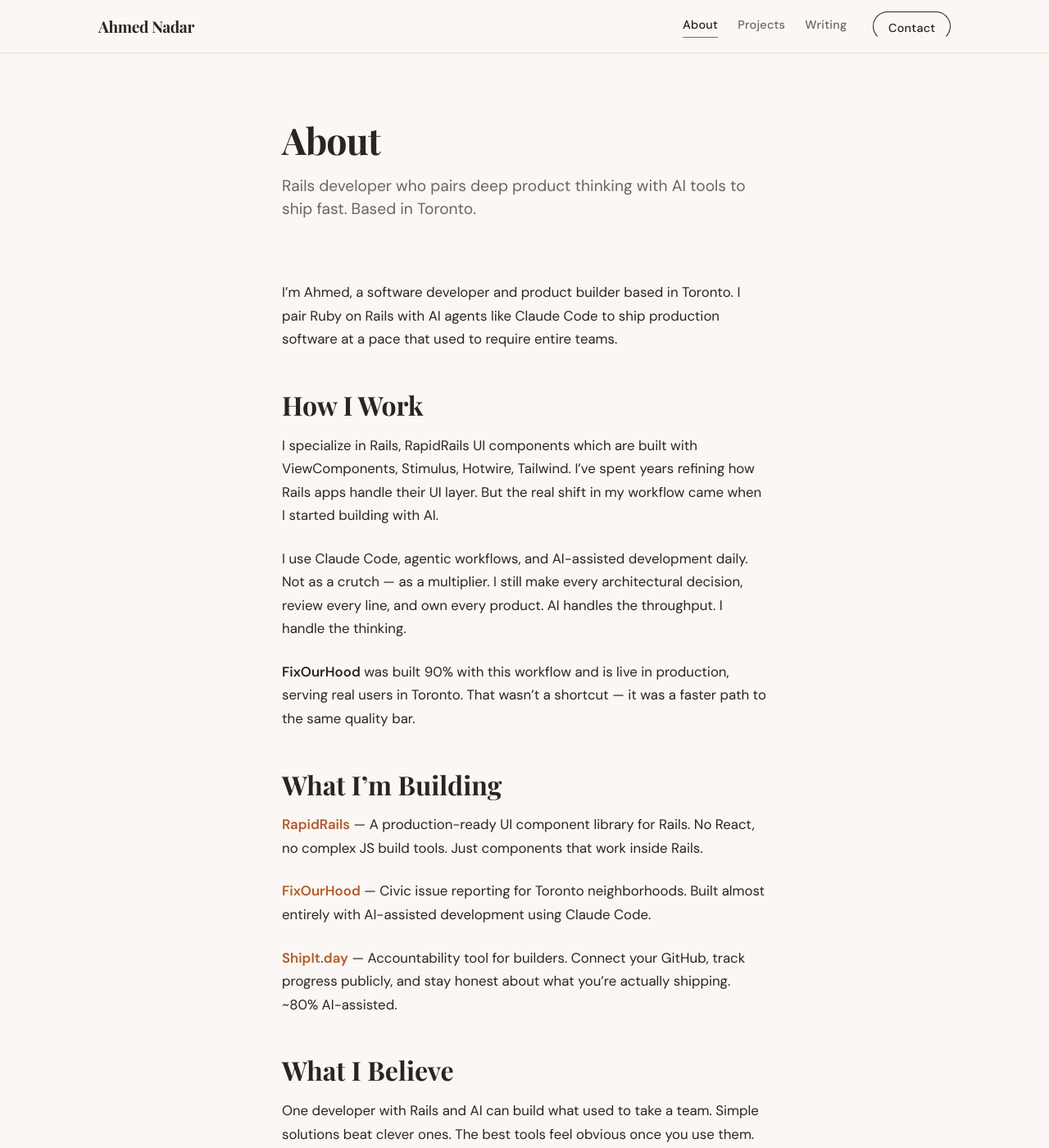
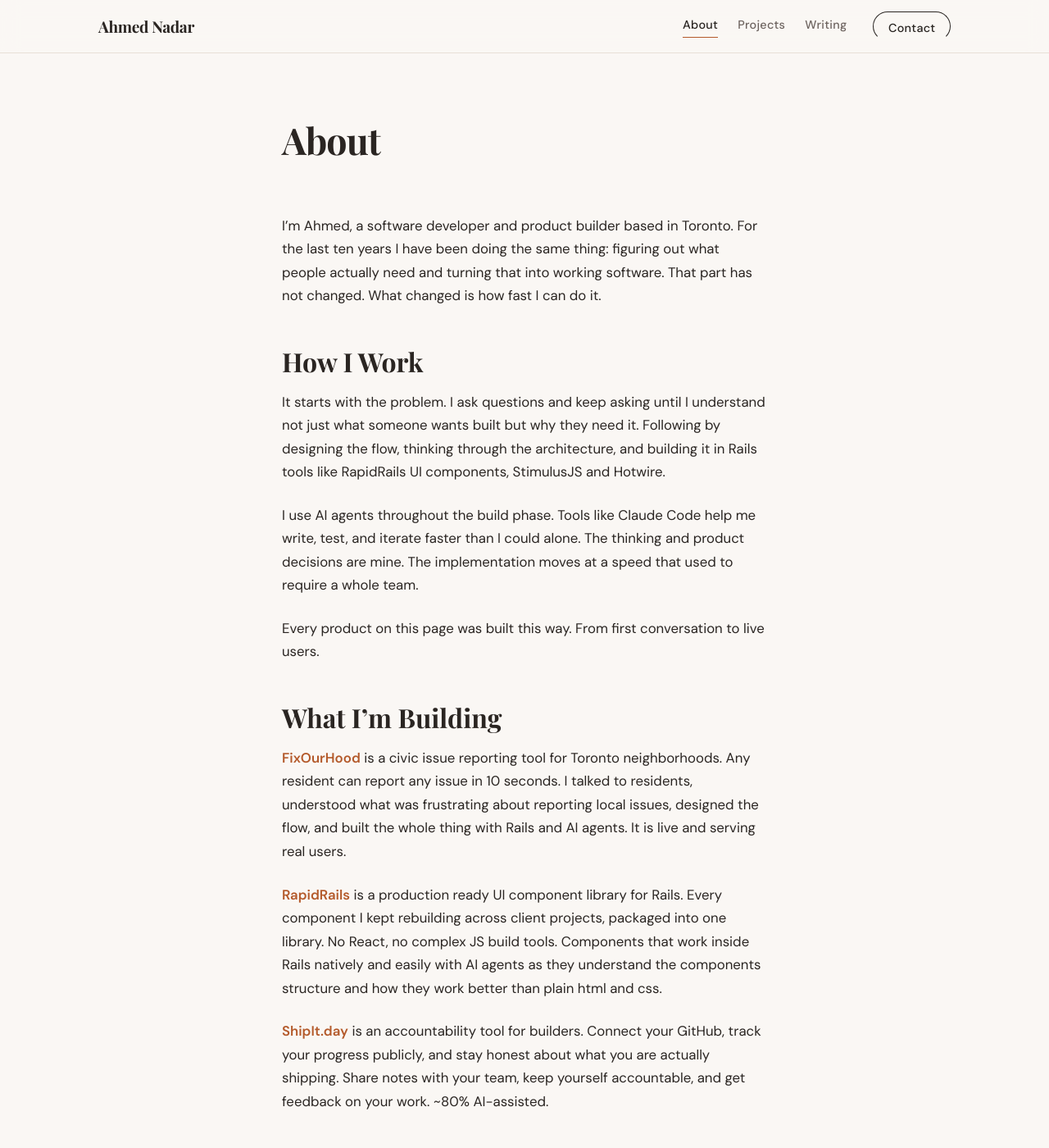
Before and after one commit to AhmedNadar/AhmedNadar.github.io, a Jekyll site: the page built from about.md, in a window 1280 px wide and 1400 px high. Shown: the whole window at 82% size. Built offline with Jekyll 4.4.1, drawn with Linux system fonts in a browser that asks for light colours; some web fonts are replaced; some of the changed text lies outside the part shown.

Commit message:
Rewrite about page and sync project descriptions
- Remove visible description subtitle from page layout (keep for SEO)
- Rewrite about page: process-first narrative, shorter How I Work section
- Sync project page intros with about page summaries
- Update splash gradient colors and text to light on dark
- Clean up em dashes across all project pages

```diff
--- a/_layouts/page.html
+++ b/_layouts/page.html
@@ -5,9 +5,6 @@ layout: default
 <article class="page">
   <header class="page-header container-narrow">
     <h1 class="page-title">{{ page.title }}</h1>
-    {% if page.description %}
-    <p class="page-description">{{ page.description }}</p>
-    {% endif %}
   </header>
 
   <div class="page-body container-narrow">
--- a/about.md
+++ b/about.md
@@ -2,33 +2,33 @@
 layout: page
 title: About
 permalink: /about/
-description: "Rails developer who pairs deep product thinking with AI tools to ship fast. Based in Toronto."
+description: "Software developer and product builder in Toronto. I build production apps with Ruby on Rails."
 ---
 
-I'm Ahmed, a software developer and product builder based in Toronto. I pair Ruby on Rails with AI agents like Claude Code to ship production software at a pace that used to require entire teams.
+I'm Ahmed, a software developer and product builder based in Toronto. For the last ten years I have been doing the same thing: figuring out what people actually need and turning that into working software. That part has not changed. What changed is how fast I can do it.
 
 ## How I Work
 
-I specialize in Rails, RapidRails UI components which are built with ViewComponents, Stimulus, Hotwire, Tailwind. I've spent years refining how Rails apps handle their UI layer. But the real shift in my workflow came when I started building with AI.
+It starts with the problem. I ask questions and keep asking until I understand not just what someone wants built but why they need it. Following by designing the flow, thinking through the architecture, and building it in Rails tools like RapidRails UI components, StimulusJS and Hotwire.
 
-I use Claude Code, agentic workflows, and AI-assisted development daily. Not as a crutch — as a multiplier. I still make every architectural decision, review every line, and own every product. AI handles the throughput. I handle the thinking.
+I use AI agents throughout the build phase. Tools like Claude Code help me write, test, and iterate faster than I could alone. The thinking and product decisions are mine. The implementation moves at a speed that used to require a whole team.
 
-**FixOurHood** was built 90% with this workflow and is live in production, serving real users in Toronto. That wasn't a shortcut — it was a faster path to the same quality bar.
+Every product on this page was built this way. From first conversation to live users.
 
 ## What I'm Building
 
-**[RapidRails](https://rapidrails.cc)** — A production-ready UI component library for Rails. No React, no complex JS build tools. Just components that work inside Rails.
+**[FixOurHood](https://fixourhood.ca)** is a civic issue reporting tool for Toronto neighborhoods. Any resident can report any issue in 10 seconds. I talked to residents, understood what was frustrating about reporting local issues, designed the flow, and built the whole thing with Rails and AI agents. It is live and serving real users.
 
-**[FixOurHood](https://fixourhood.ca)** — Civic issue reporting for Toronto neighborhoods. Built almost entirely with AI-assisted development using Claude Code.
+**[RapidRails](https://rapidrails.cc)** is a production ready UI component library for Rails. Every component I kept rebuilding across client projects, packaged into one library. No React, no complex JS build tools. Components that work inside Rails natively and easily with AI agents as they understand the components structure and how they work better than plain html and css.
 
-**[ShipIt.day](https://shipit.day)** — Accountability tool for builders. Connect your GitHub, track progress publicly, and stay honest about what you're actually shipping. ~80% AI-assisted.
+**[ShipIt.day](https://shipit.day)** is an accountability tool for builders. Connect your GitHub, track your progress publicly, and stay honest about what you are actually shipping. Share notes with your team, keep yourself accountable, and get feedback on your work. ~80% AI-assisted.
 
 ## What I Believe
 
-One developer with Rails and AI can build what used to take a team. Simple solutions beat clever ones. The best tools feel obvious once you use them.
+Writing code is not the hard part anymore. Understanding the problem is. Knowing what to build, for whom, and why. That has always been the real skill in software and it is the only one that matters more now, not less.
 
-The developers who learn to work *with* AI — not just use it as autocomplete — will define the next decade of software.
+One developer who understands the problem deeply and uses the right tools can build what used to take a team. I have been doing that for ten years. The tools got better. The work stayed the same.
 
 ## Get in Touch
 
-Find me on [GitHub](https://github.com/AhmedNadar) or [Twitter](https://twitter.com/ahmednadar). If you want to work together, reach out — I'm always interested in hard problems and fast timelines.
+Find me on [GitHub](https://github.com/AhmedNadar) or [Twitter](https://twitter.com/ahmednadar). If you have a problem worth solving, I would like to hear about it.
--- a/assets/css/main.css
+++ b/assets/css/main.css
@@ -18,9 +18,9 @@
   --color-code-bg: #2a2522;
   --color-code-text: #ede5dc;
 
-  --gradient-blush: #e8a090;
-  --gradient-peach: #f2c8b8;
-  --gradient-cream: #faf7f4;
+  --gradient-blush: #4b180c;
+  --gradient-peach: #cb6049;
+  --gradient-cream: #ffb1a0;
 
   --font-serif: 'Playfair Display', Georgia, serif;
   --font-sans: 'DM Sans', -apple-system, sans-serif;
@@ -151,9 +151,9 @@ pre code { background: none; padding: 0; font-size: 0.86rem; color: inherit; }
   /* The warm blush gradient — bold and visible */
   background: linear-gradient(
     160deg,
-    #d4796a 0%,
-    var(--gradient-blush) 30%,
-    var(--gradient-peach) 60%,
+    #702514 0%,
+    var(--gradient-blush) 0%,
+    var(--gradient-peach) 70%,
     var(--gradient-cream) 100%
   );
   /* Exit: slides up and fades */
@@ -174,7 +174,7 @@ pre code { background: none; padding: 0; font-size: 0.86rem; color: inherit; }
   font-family: var(--font-serif);
   font-size: clamp(2.8rem, 7vw, 5.5rem);
   font-weight: 700;
-  color: var(--color-text);
+  color: var(--color-bg);
   letter-spacing: -0.025em;
   line-height: 1.05;
   margin-bottom: 1rem;
@@ -183,7 +183,7 @@ pre code { background: none; padding: 0; font-size: 0.86rem; color: inherit; }
 .splash-role {
   font-family: var(--font-mono);
   font-size: var(--text-sm);
-  color: var(--color-text-muted);
+  color: var(--color-bg);
   letter-spacing: 0.08em;
   text-transform: uppercase;
   /* Staggered: appears after name */
```
Also changed, not shown: _projects/fixourhood.md (+6 -6 lines), _projects/rapidrails.md (+5 -5 lines), _projects/shipit.md (+3 -3 lines).
